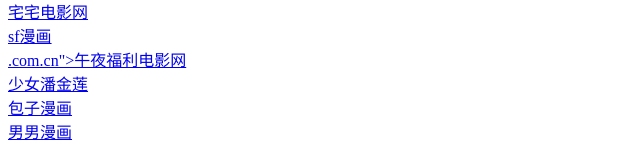
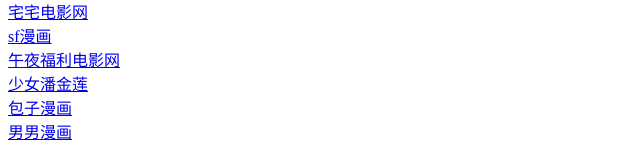
Before and after one commit to zhizhongkuaiwangzhidaohang/zhizhongkuaiwangzhidaohang.github.io, a plain HTML site: page index.html in a window 1280 px wide. Shown: the part 268-410 px from the top of the page, without its empty margins (0-640 px from the left). Drawn offline with Linux system fonts and the light colour scheme.

Commit message:
Update index.html

```diff
--- a/index.html
+++ b/index.html
@@ -19,7 +19,7 @@
 <a href="https://www.ssmanhua-wap.com.cn">ss漫画</a><br>
 <a href="https://www.zhaizhaidianyingwang-top.com.cn">宅宅电影网</a><br>
 <a href="https://sfmanhua-zh.com.cn">sf漫画</a><br>
-<a href="https://wuyefulidianyingwang-cn">.com.cn">午夜福利电影网</a><br>
+<a href="https://wuyefulidianyingwang-cn.com.cn">午夜福利电影网</a><br>
 <a href="https://shaonupanjinlian-zh.com.cn">少女潘金莲</a><br>
 <a href="https://baozimanhua-cn.com.cn">包子漫画</a><br>
 <a href="https://www.nannanmanhua-vip.com.cn">男男漫画</a><br>
```
